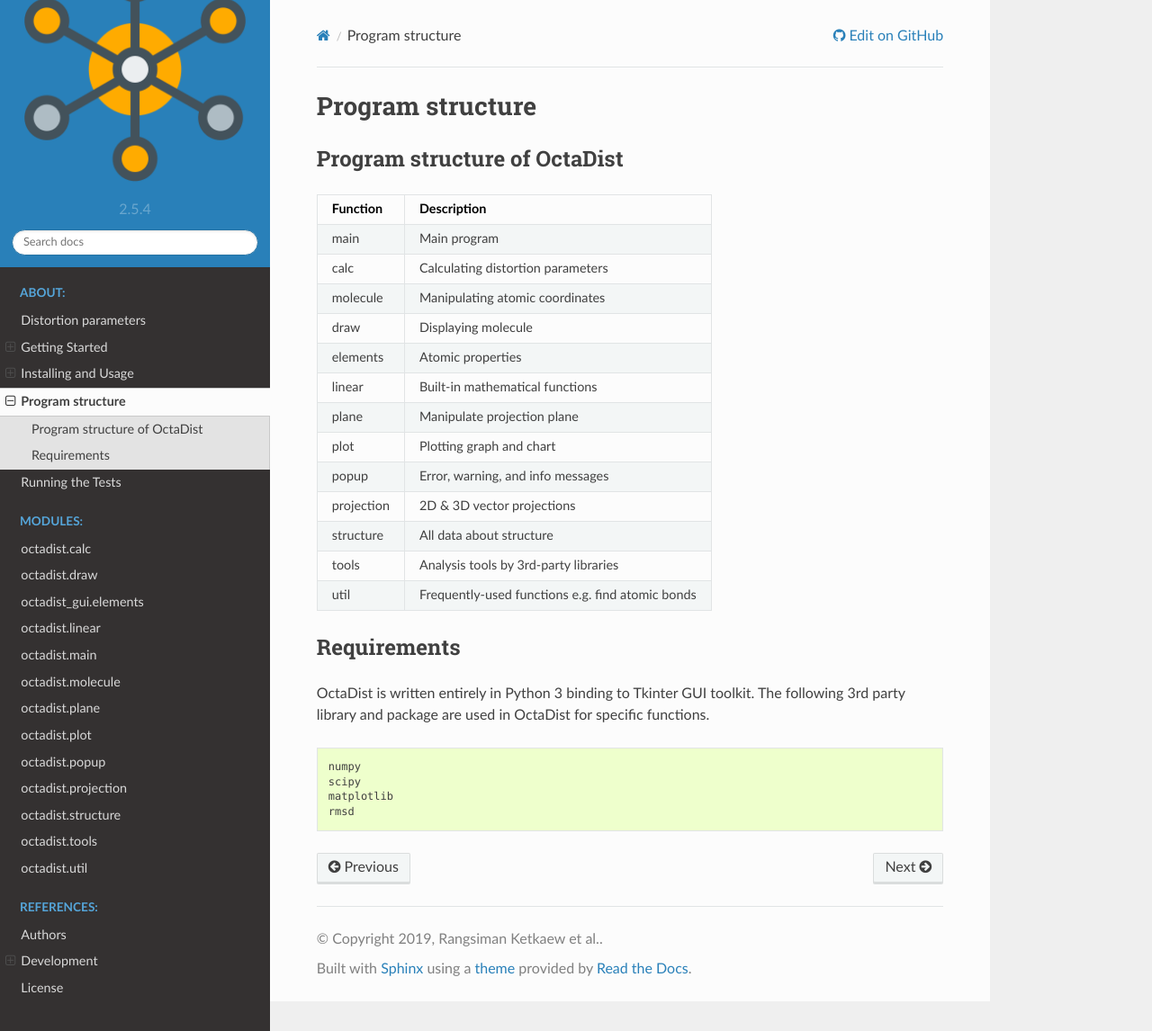
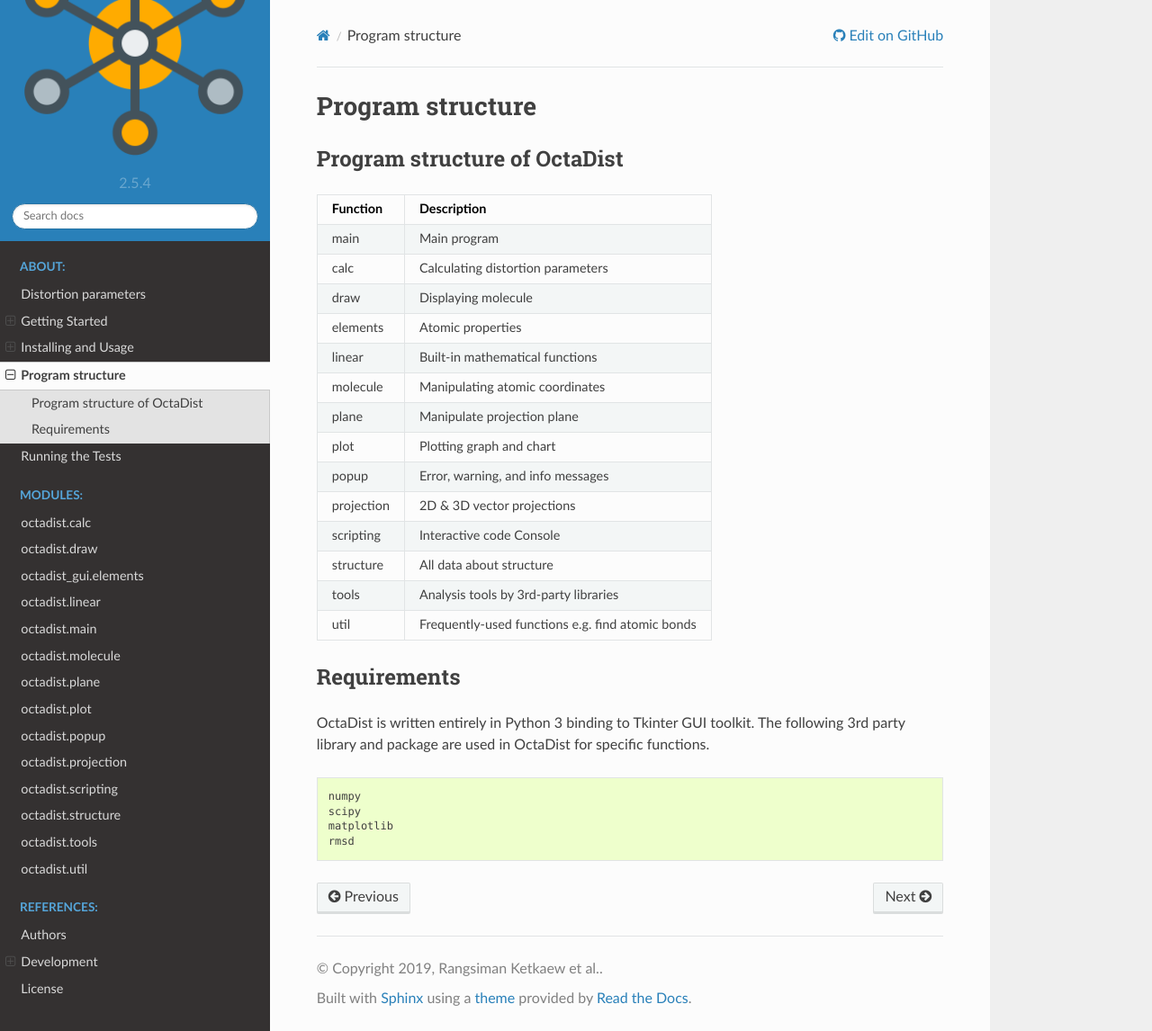
Before and after one commit to OctaDist/OctaDist, a Sphinx documentation site: the page built from docs/about/program-structure.rst, in a window 1280 px wide and 1146 px high. Shown: the whole window at 90% size. Built offline with Sphinx 7.4.7 and the Read the Docs theme 2.0.0, drawn with Linux system fonts in a browser that asks for light colours.

Commit message:
Created scripting document page and added its description to program-structure page.

```diff
--- a/docs/about/program-structure.rst
+++ b/docs/about/program-structure.rst
@@ -10,14 +10,15 @@
 ==========  ================================================
 main        Main program
 calc        Calculating distortion parameters
-molecule    Manipulating atomic coordinates
 draw        Displaying molecule
 elements    Atomic properties
 linear      Built-in mathematical functions
+molecule    Manipulating atomic coordinates
 plane       Manipulate projection plane
 plot        Plotting graph and chart
 popup       Error, warning, and info messages
 projection  2D & 3D vector projections
+scripting   Interactive code Console
 structure   All data about structure
 tools       Analysis tools by 3rd-party libraries
 util        Frequently-used functions e.g. find atomic bonds
--- /dev/null
+++ b/docs/modules/scripting.rst
@@ -0,0 +1,9 @@
+==================
+octadist.scripting
+==================
+
+.. automodule:: octadist.src.scripting
+   :members:
+   :undoc-members:
+   :inherited-members:
+   :show-inheritance:
```
